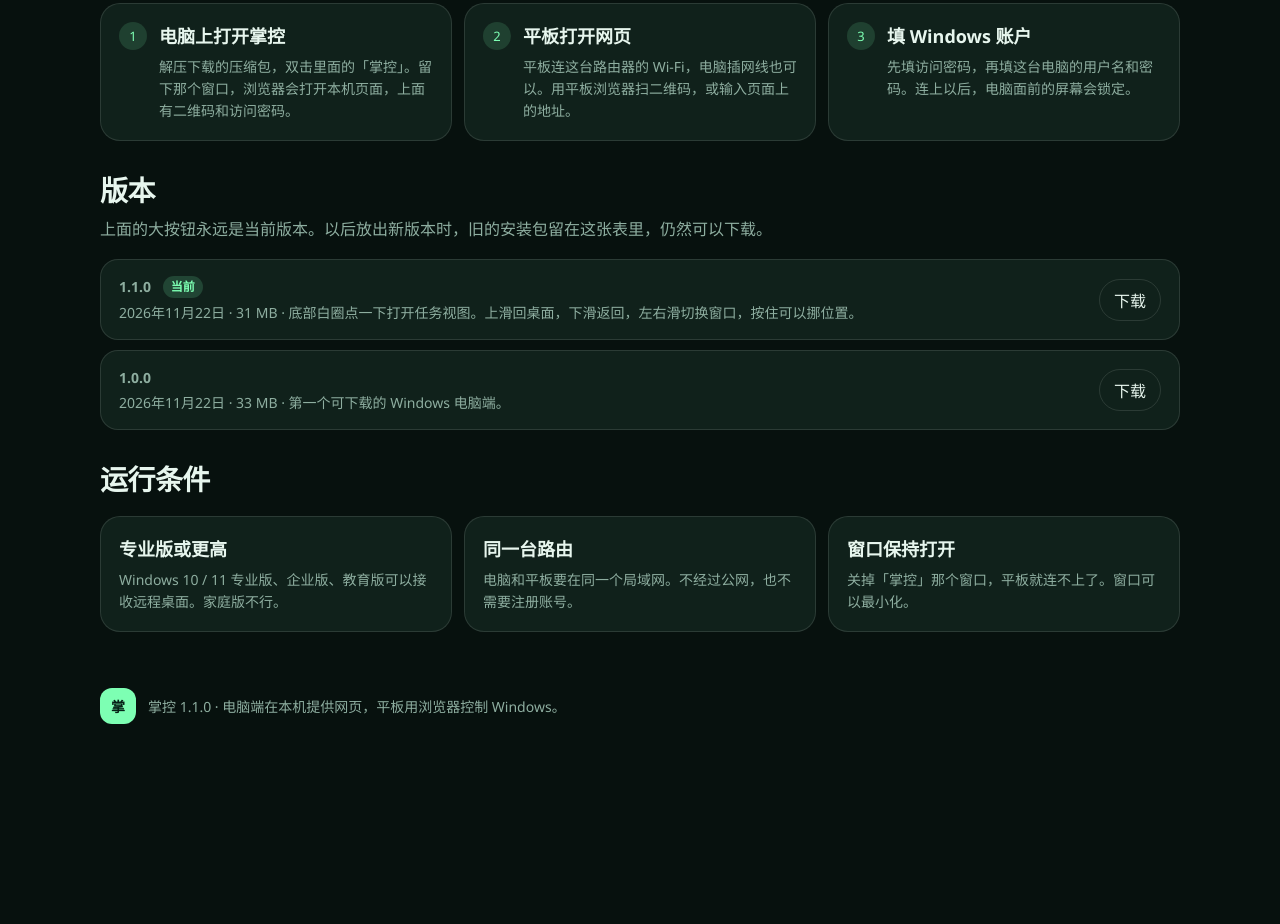
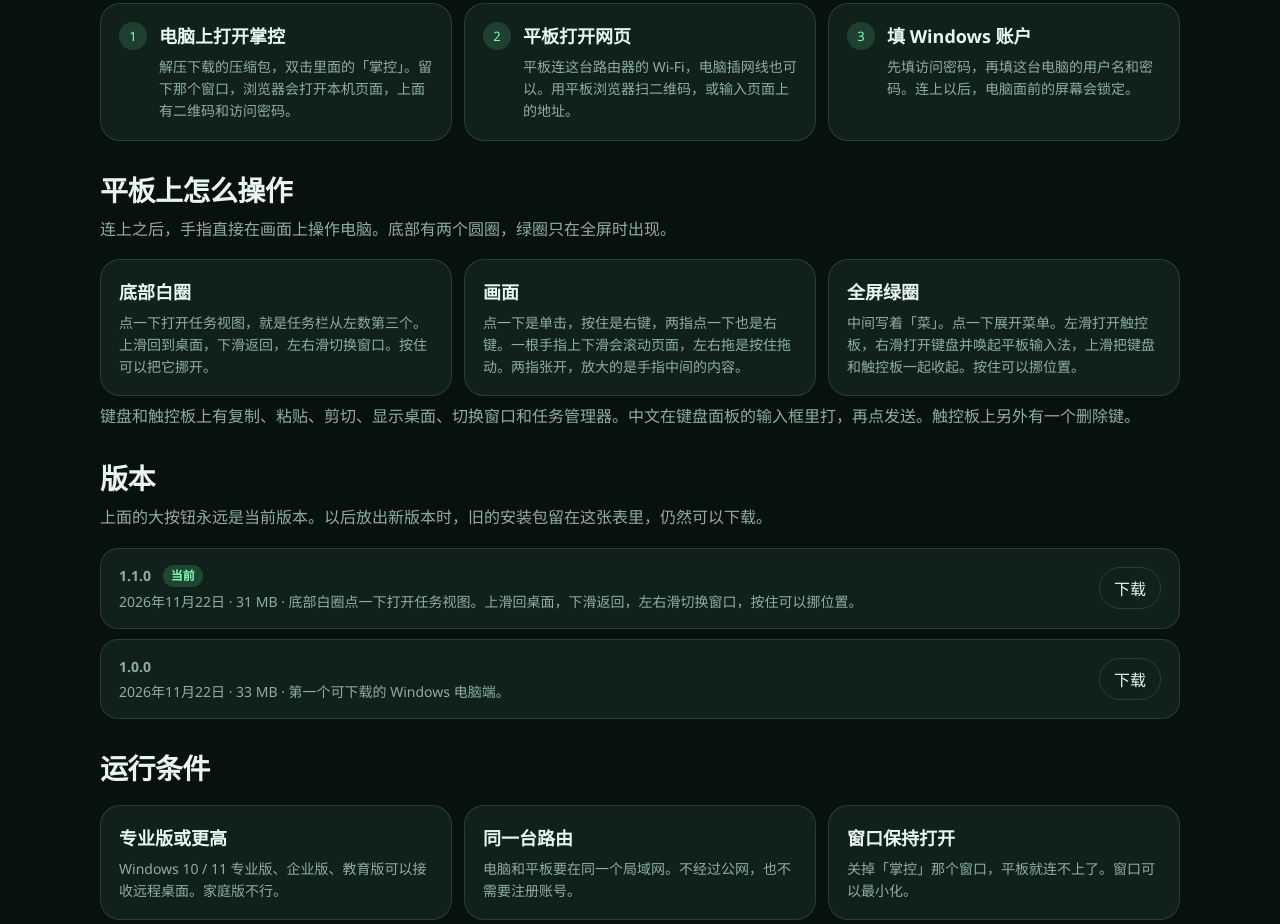
Before and after one commit to Hyman2022/zhangkong, a plain HTML site: page site/index.html in a window 1280 px wide. Shown: the part 617-1541 px from the top of the page. Before the commit the page ends 1381 px from the top, so only its background shows below. Drawn offline with Linux system fonts and the light colour scheme.

Commit message:
重新打包 1.1.0，并写上平板用法。
安装包里的掌控.exe换成这一版。官网和说明补上白圈、画面和全屏绿圈的操作。

Co-authored-by: Cursor <cursoragent@cursor.com>

```diff
--- a/site/index.html
+++ b/site/index.html
@@ -17,6 +17,7 @@
     </a>
     <nav>
       <a href="#use">怎么用</a>
+      <a href="#operate">平板操作</a>
       <a href="#versions">版本</a>
       <a href="#need">运行条件</a>
       <a class="nav-download" href="#download">下载电脑端</a>
@@ -71,6 +72,26 @@
       </ol>
     </section>
 
+    <section id="operate">
+      <h2>平板上怎么操作</h2>
+      <p class="section-lead">连上之后，手指直接在画面上操作电脑。底部有两个圆圈，绿圈只在全屏时出现。</p>
+      <ul class="need">
+        <li>
+          <h3>底部白圈</h3>
+          <p>点一下打开任务视图，就是任务栏从左数第三个。上滑回到桌面，下滑返回，左右滑切换窗口。按住可以把它挪开。</p>
+        </li>
+        <li>
+          <h3>画面</h3>
+          <p>点一下是单击，按住是右键，两指点一下也是右键。一根手指上下滑会滚动页面，左右拖是按住拖动。两指张开，放大的是手指中间的内容。</p>
+        </li>
+        <li>
+          <h3>全屏绿圈</h3>
+          <p>中间写着「菜」。点一下展开菜单。左滑打开触控板，右滑打开键盘并唤起平板输入法，上滑把键盘和触控板一起收起。按住可以挪位置。</p>
+        </li>
+      </ul>
+      <p class="section-lead">键盘和触控板上有复制、粘贴、剪切、显示桌面、切换窗口和任务管理器。中文在键盘面板的输入框里打，再点发送。触控板上另外有一个删除键。</p>
+    </section>
+
     <section id="versions">
       <h2>版本</h2>
       <p class="section-lead">上面的大按钮永远是当前版本。以后放出新版本时，旧的安装包留在这张表里，仍然可以下载。</p>
```
Also changed, not shown: 2 other files.
